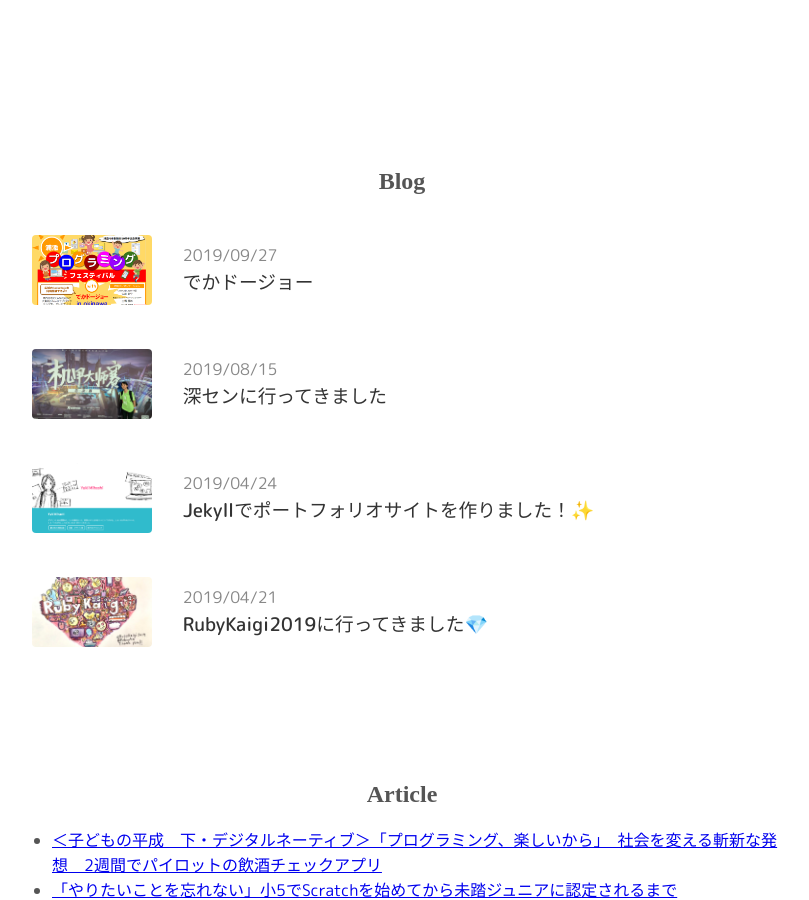
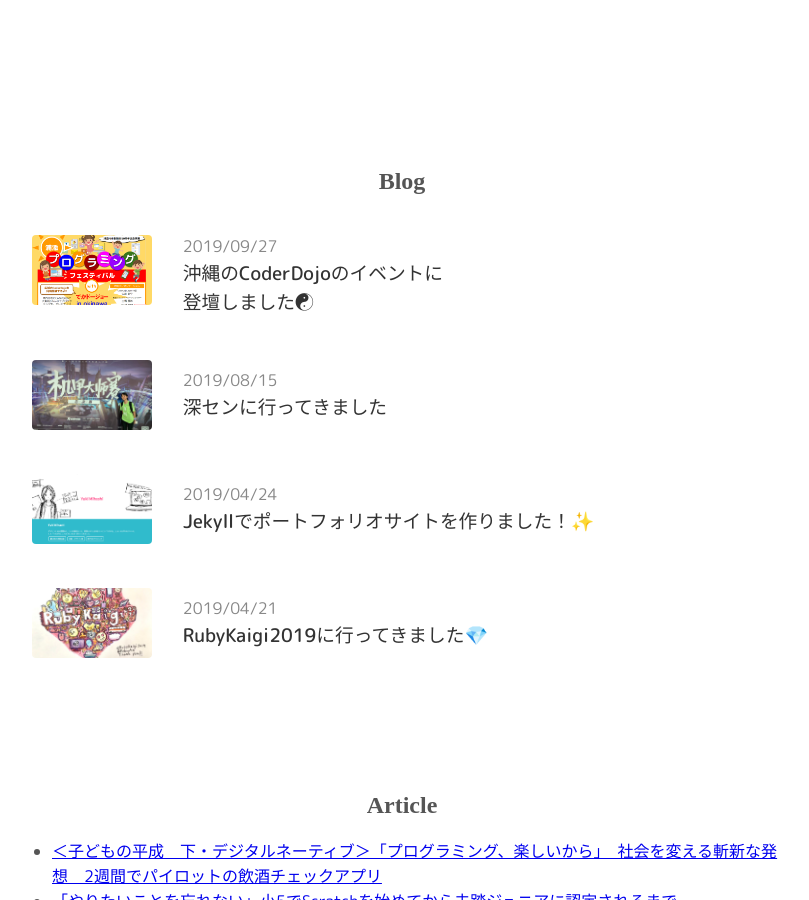
Before and after one commit to madoreenu/yuki384.github.io, a Jekyll site: the page built from index.md, in a window 1280 px wide and 900 px high, scrolled down 1905 px. Shown: the whole window, without its empty margins (238-1047 px from the left). Built offline with Jekyll 4.4.1, drawn with Linux system fonts in a browser that asks for light colours; nearby versions of some CDN libraries; some web fonts are replaced.

Commit message:
でかドージョーの記事追加！☯

```diff
--- a/_posts/2019-09-27-decadojo-okinawa.md
+++ b/_posts/2019-09-27-decadojo-okinawa.md
@@ -1,13 +1,17 @@
 ---
 layout: post
-title:  "でかドージョー"
+title:  "沖縄のCoderDojoのイベントに<br>登壇しました☯"
 date:   2019-09-27 10:00:00 +0900
 categories: [Blog]
 thumbnail: decadojo.png
 ---
-9/28、沖縄県浦添市で開催される [浦添プログラミングフェスティバル with でかドージョー!!](http://www.coderdojo-urasoe.com/?p=1082) に特別参加します！
+9/28、沖縄県浦添市で開催された [浦添プログラミングフェスティバル with でかドージョー!!](http://www.coderdojo-urasoe.com/?p=1082) に特別参加しました！
 
 ## でかドージョーについて
 「でかドージョー」は、埼玉県所沢市で始まった、近隣のCoderDojoが集まって、プログラミングを楽しむお祭りです。でか（Deca）は、日本語で「大きい」を意味する「でかい」と、10倍を表す単位 [deca] をかけてます。
 
 [でかドージョー公式サイト](http://decadojo.coderdojo.jp/)より
+
+## 登壇内容
+私がプログラミングに出会った経緯と、その後についての話をさせていただきました。
+<script async class="speakerdeck-embed" data-id="31e6dde2b90a49ef9d8a1b36a109f3a3" data-ratio="1.33333333333333" src="//speakerdeck.com/assets/embed.js"></script>
```
